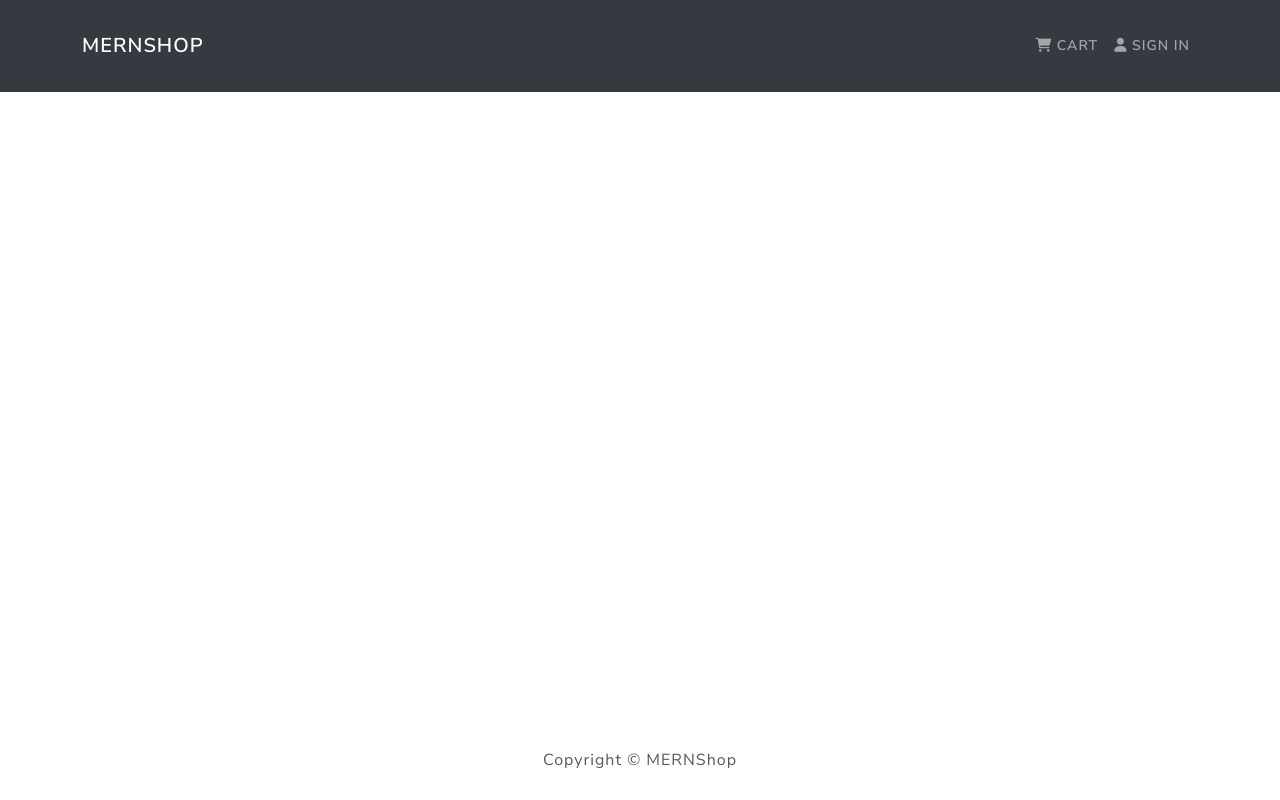
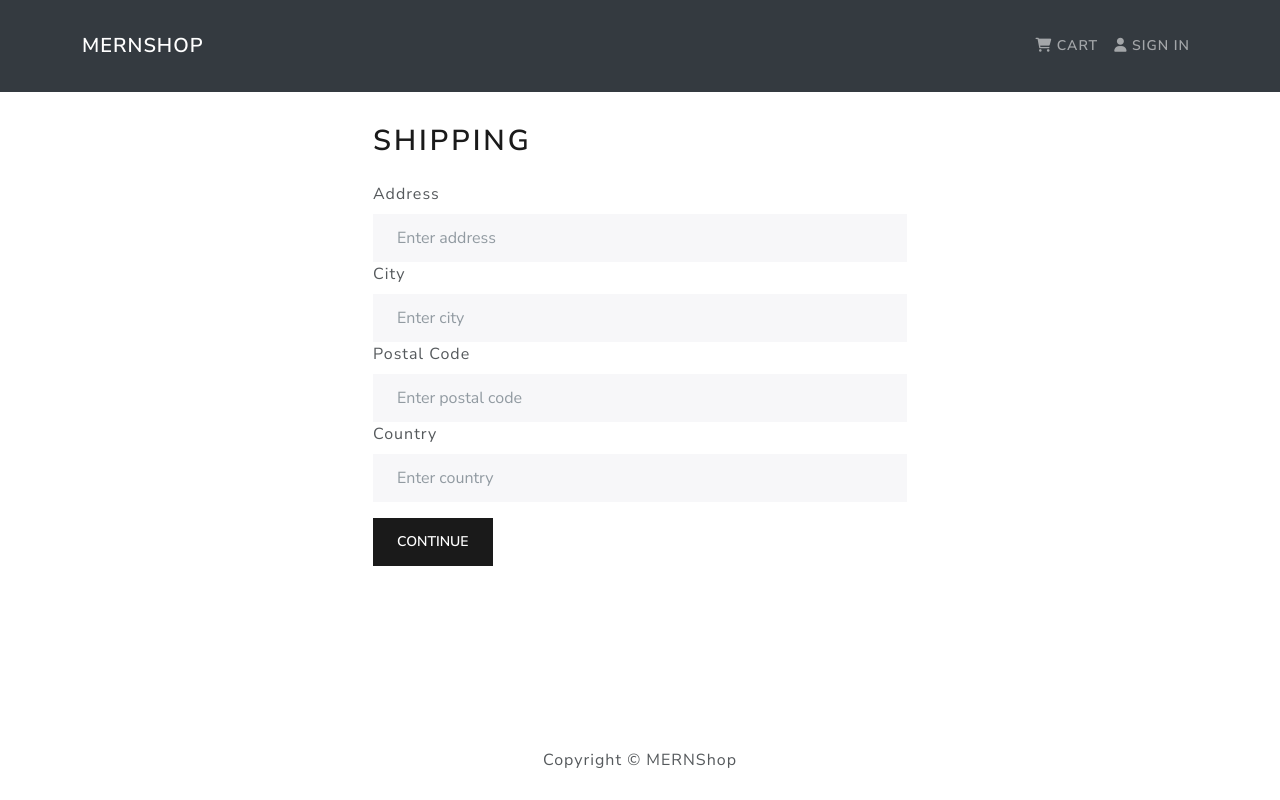
Before and after one commit to amejid/mern-shop, a React (Create React App) app in the folder frontend/: page /shipping in a window 1280 px wide. Built offline with nearby package versions, Linux system fonts and the light colour scheme.

Commit message:
Create shipping component

```diff
--- a/frontend/src/App.js
+++ b/frontend/src/App.js
@@ -8,6 +8,7 @@
 import LoginScreen from "./screens/LoginScreen";
 import RegisterScreen from "./screens/RegisterScreen";
 import ProfileScreen from "./screens/ProfileScreen";
+import ShippingScreen from "./screens/ShippingScreen";
 
 const App = () => {
   return (
@@ -22,6 +23,7 @@
             <Route path="/login" element={<LoginScreen/>}/>
             <Route path="/register" element={<RegisterScreen/>}/>
             <Route path="/profile" element={<ProfileScreen/>}/>
+            <Route path="/shipping" element={<ShippingScreen/>}/>
           </Routes>
         </Container>
       </main>
--- /dev/null
+++ b/frontend/src/screens/ShippingScreen.js
@@ -0,0 +1,57 @@
+import {useState} from "react";
+import FormContainer from "../components/FormContainer";
+import {Button, Form} from "react-bootstrap";
+import {useDispatch, useSelector} from "react-redux";
+import {saveShippingAddress} from "../store/actions/cartActions";
+import {useNavigate} from "react-router-dom";
+
+const ShippingScreen = () => {
+  const cart = useSelector(state => state.cart);
+  const dispatch = useDispatch();
+  const navigate = useNavigate();
+  const {shippingAddress} = cart;
+  const [address, setAddress] = useState(shippingAddress.address);
+  const [city, setCity] = useState(shippingAddress.city);
+  const [postalCode, setPostalCode] = useState(shippingAddress.postalCode);
+  const [country, setCountry] = useState(shippingAddress.country);
+
+  const submitHandler = (e) => {
+    e.preventDefault();
+    dispatch(saveShippingAddress({address, city, postalCode, country}));
+    navigate('/payment');
+  }
+
+  return (
+    <FormContainer>
+      <h1>Shipping</h1>
+      <Form onSubmit={submitHandler}>
+        <Form.Group controlId='address'>
+          <Form.Label>Address</Form.Label>
+          <Form.Control type='text' placeholder='Enter address' value={address} required
+                        onChange={(e) => setAddress(e.target.value)}>
+          </Form.Control>
+        </Form.Group>
+        <Form.Group controlId='city'>
+          <Form.Label>City</Form.Label>
+          <Form.Control type='text' placeholder='Enter city' value={city} required
+                        onChange={(e) => setCity(e.target.value)}>
+          </Form.Control>
+        </Form.Group>
+        <Form.Group controlId='postalCode'>
+          <Form.Label>Postal Code</Form.Label>
+          <Form.Control type='text' placeholder='Enter postal code' value={postalCode} required
+                        onChange={(e) => setPostalCode(e.target.value)}>
+          </Form.Control>
+        </Form.Group>
+        <Form.Group controlId='country'>
+          <Form.Label>Country</Form.Label>
+          <Form.Control type='text' placeholder='Enter country' value={country} required
+                        onChange={(e) => setCountry(e.target.value)}>
+          </Form.Control>
+        </Form.Group>
+        <Button type='submit' variant='primary' className="my-3">Continue</Button>
+      </Form>
+    </FormContainer>
+  )
+}
+export default ShippingScreen
```
